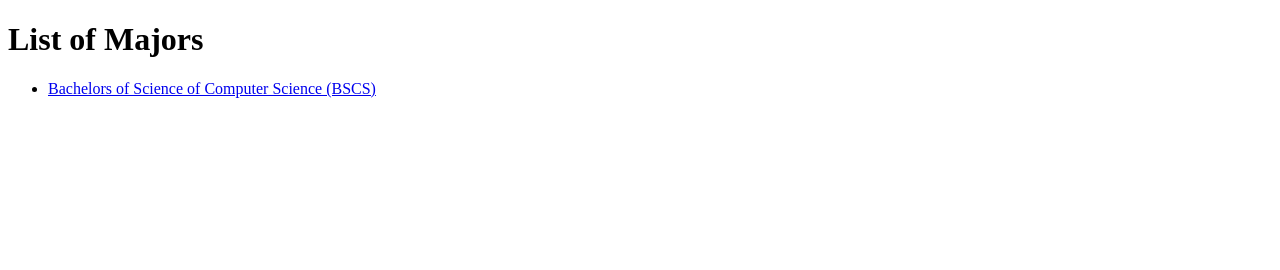
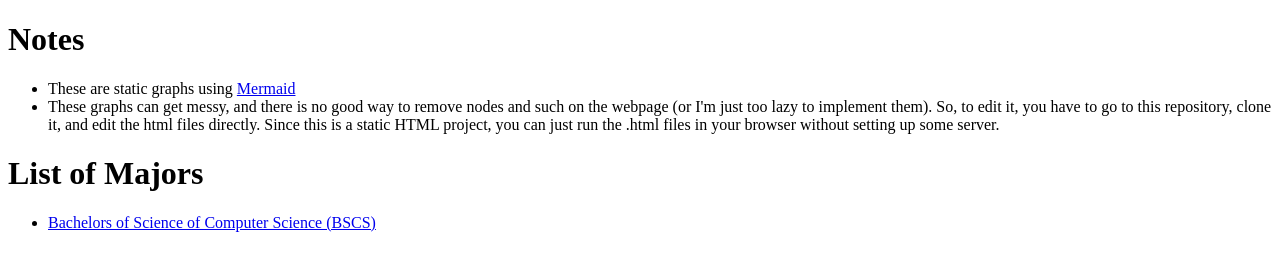
Before and after one commit to Striker2783/WSU-Classes-Graph, a plain HTML site: page index.html in a window 1280 px wide. Drawn offline with Linux system fonts and the light colour scheme.

Commit message:
Comments

```diff
--- a/index.html
+++ b/index.html
@@ -9,6 +9,20 @@
 
 <body>
     <h1>
+        Notes
+    </h1>
+    <ul>
+        <li>
+            These are static graphs using <a href="https://mermaid.js.org">Mermaid</a>
+        </li>
+        <li>
+            These graphs can get messy, and there is no good way to remove nodes and such on the webpage (or I'm just
+            too lazy to implement them). So, to edit it, you have to go to this repository, clone it, and edit the html
+            files directly. Since this is a static HTML project, you can just run the .html files in your browser
+            without setting up some server.
+        </li>
+    </ul>
+    <h1>
         List of Majors
     </h1>
     <ul>
```
